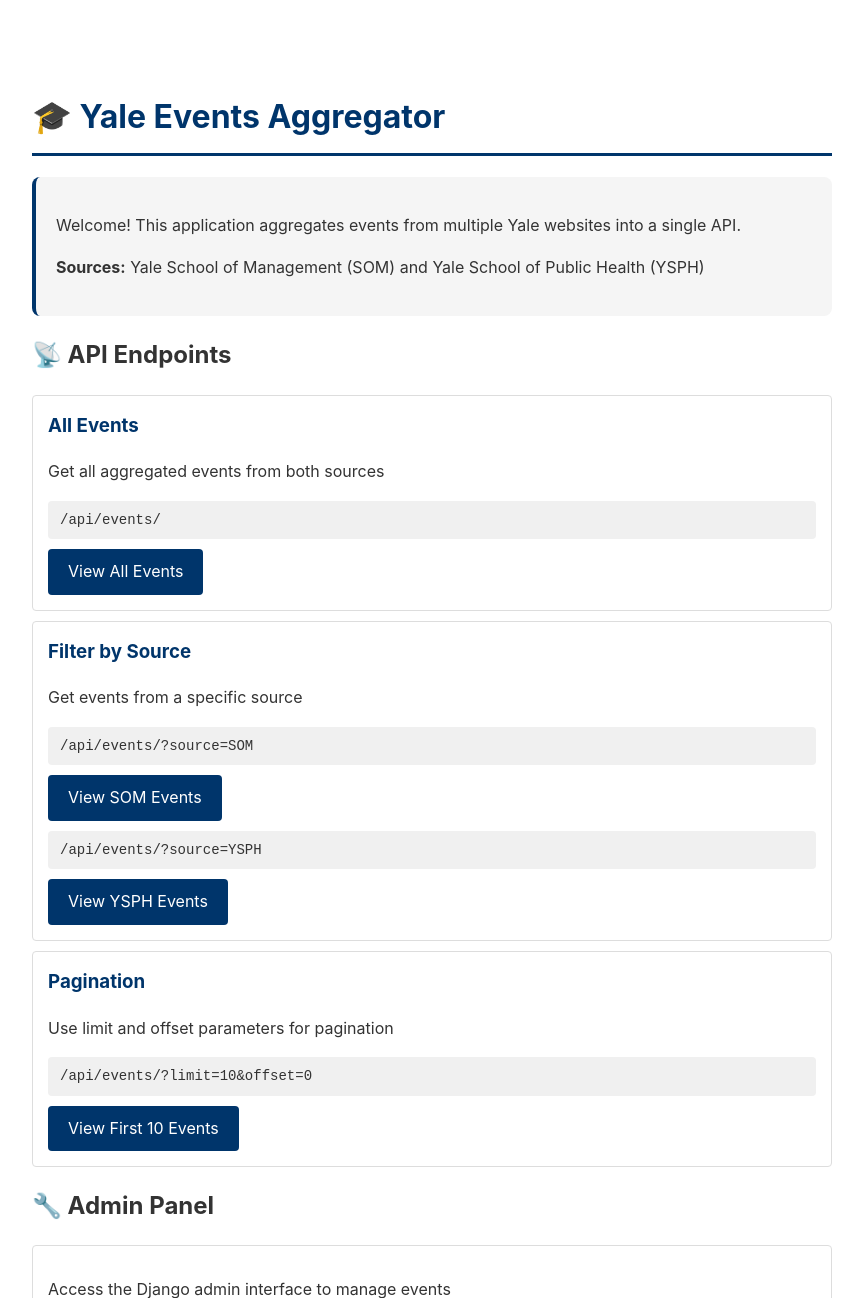
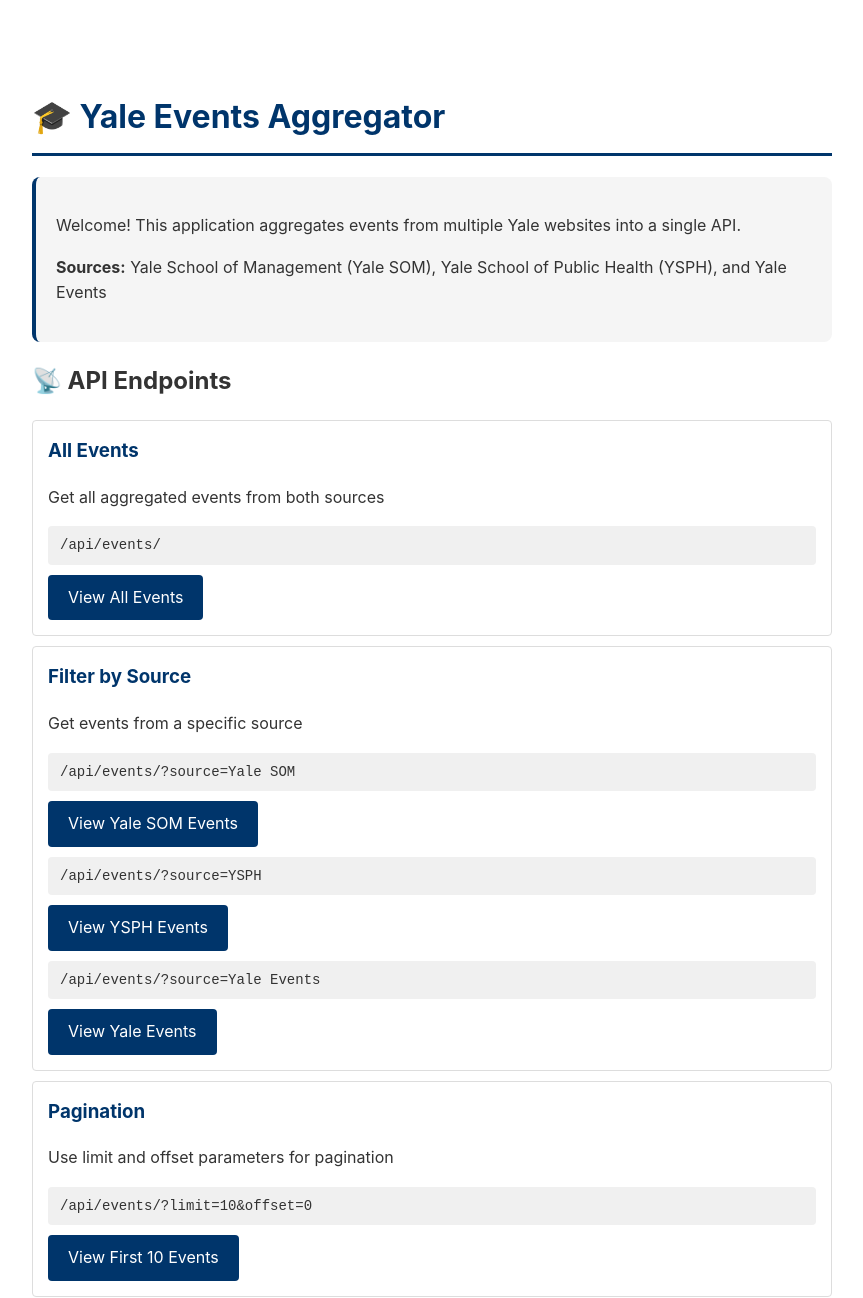
Before and after one commit to natpitchaya/scrum-lego, a Django app: page / in a window 1280 px wide. Shown: the top 1298 px of the page, without its empty margins (208-1071 px from the left). Run offline with Django 4.2, Linux system fonts and the light colour scheme.

Commit message:
Update homepage with correct source names (Yale SOM, YSPH, Yale Events)

```diff
--- a/backend/events/templates/home.html
+++ b/backend/events/templates/home.html
@@ -70,7 +70,7 @@
 
     <div class="card">
         <p>Welcome! This application aggregates events from multiple Yale websites into a single API.</p>
-        <p><strong>Sources:</strong> Yale School of Management (SOM) and Yale School of Public Health (YSPH)</p>
+        <p><strong>Sources:</strong> Yale School of Management (Yale SOM), Yale School of Public Health (YSPH), and Yale Events</p>
     </div>
 
     <h2>📡 API Endpoints</h2>
@@ -85,11 +85,14 @@
     <div class="endpoint">
         <h3>Filter by Source</h3>
         <p>Get events from a specific source</p>
-        <div class="url">/api/events/?source=SOM</div>
-        <a href="/api/events/?source=SOM" class="button">View SOM Events</a>
+        <div class="url">/api/events/?source=Yale SOM</div>
+        <a href="/api/events/?source=Yale SOM" class="button">View Yale SOM Events</a>
         <br>
         <div class="url" style="margin-top: 10px;">/api/events/?source=YSPH</div>
         <a href="/api/events/?source=YSPH" class="button">View YSPH Events</a>
+        <br>
+        <div class="url" style="margin-top: 10px;">/api/events/?source=Yale Events</div>
+        <a href="/api/events/?source=Yale Events" class="button">View Yale Events</a>
     </div>
 
     <div class="endpoint">
```
